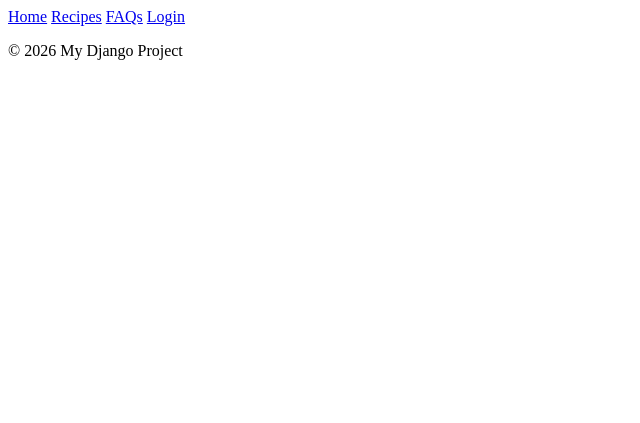
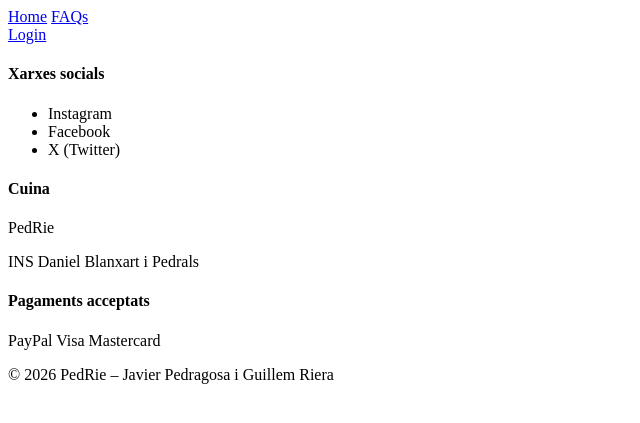
Before and after one commit to Javiooli/Cuina-PedRie, a Django app: template cuina/templates/base.html in a window 1280 px wide. Shown: the top 423 px of the page, without its empty margins (0-640 px from the left). Run offline with Django 5.2, Linux system fonts and the light colour scheme; the template is opened without the code that fills it, so the values that code supplies are empty.

Commit message:
Base header and footer with css, and temp url in home

```diff
--- a/cuina/cuina/urls.py
+++ b/cuina/cuina/urls.py
@@ -15,8 +15,10 @@ Including another URLconf
     2. Add a URL to urlpatterns:  path('blog/', include('blog.urls'))
 """
 from django.contrib import admin
-from django.urls import path
+from django.urls import path, include
 
 urlpatterns = [
     path('admin/', admin.site.urls),
+    path("", include("home.urls")),
+
 ]
--- /dev/null
+++ b/cuina/home/urls.py
@@ -0,0 +1,6 @@
+from django.urls import path
+from .views import preview_base
+
+urlpatterns = [
+    path("preview/", preview_base, name="preview_base"),
+]
--- a/cuina/home/views.py
+++ b/cuina/home/views.py
@@ -1,3 +1,5 @@
 from django.shortcuts import render
 
 # Create your views here.
+def preview_base(request):
+    return render(request, "base.html")
--- a/cuina/templates/base.html
+++ b/cuina/templates/base.html
@@ -1,20 +1,26 @@
+{% load static %}
 <!DOCTYPE html>
 <html lang="en">
 <head>
-    <title>{% block title %}My Site{% endblock %}</title>
+    <title>{% block title %}PedRie{% endblock %}</title>
 </head>
 <body>
 
-<header>
-    <nav>
+<header class="site-header">
+    <nav class="nav-bar">
+        <div class="nav-left">
             <a href="/">Home</a>
-        <a href="/recipes/">Recipes</a>
             <a href="/faqs/">FAQs</a>
+        </div>
+        <div class="nav-right">
             {% if user.is_authenticated %}
                 <a href="/logout/">Logout</a>
+                <a href="/recipes/">Receptes</a>
+                <a href="/enter_recipes/">Crear una recepta</a>
             {% else %}
                 <a href="/login/">Login</a>
             {% endif %}
+        </div>
     </nav>
 </header>
 
@@ -22,8 +28,41 @@
     {% block content %}{% endblock %}
 </main>
 
-<footer>
-    <p>© 2026 My Django Project</p>
+<footer class="site-footer">
+    <div class="footer-content">
+
+        <!-- Xarxes socials -->
+        <div class="footer-section">
+            <h4>Xarxes socials</h4>
+            <ul>
+                <li>Instagram</li>
+                <li>Facebook</li>
+                <li>X (Twitter)</li>
+            </ul>
+        </div>
+
+        <!-- Informació de l'entitat -->
+        <div class="footer-section">
+            <h4>Cuina</h4>
+            <p>PedRie</p>
+            <p>INS Daniel Blanxart i Pedrals</p>
+        </div>
+
+        <!-- Pagaments -->
+        <div class="footer-section">
+            <h4>Pagaments acceptats</h4>
+            <div class="payments">
+                <span>PayPal</span>
+                <span>Visa</span>
+                <span>Mastercard</span>
+            </div>
+        </div>
+
+    </div>
+
+    <div class="footer-bottom">
+        <p>© 2026 PedRie – Javier Pedragosa i Guillem Riera</p>
+    </div>
 </footer>
 
 </body>
```
Also changed, not shown: cuina/static/css/base.css (+78 -0 lines). Lines whose indentation alone changed are shown as unchanged.
